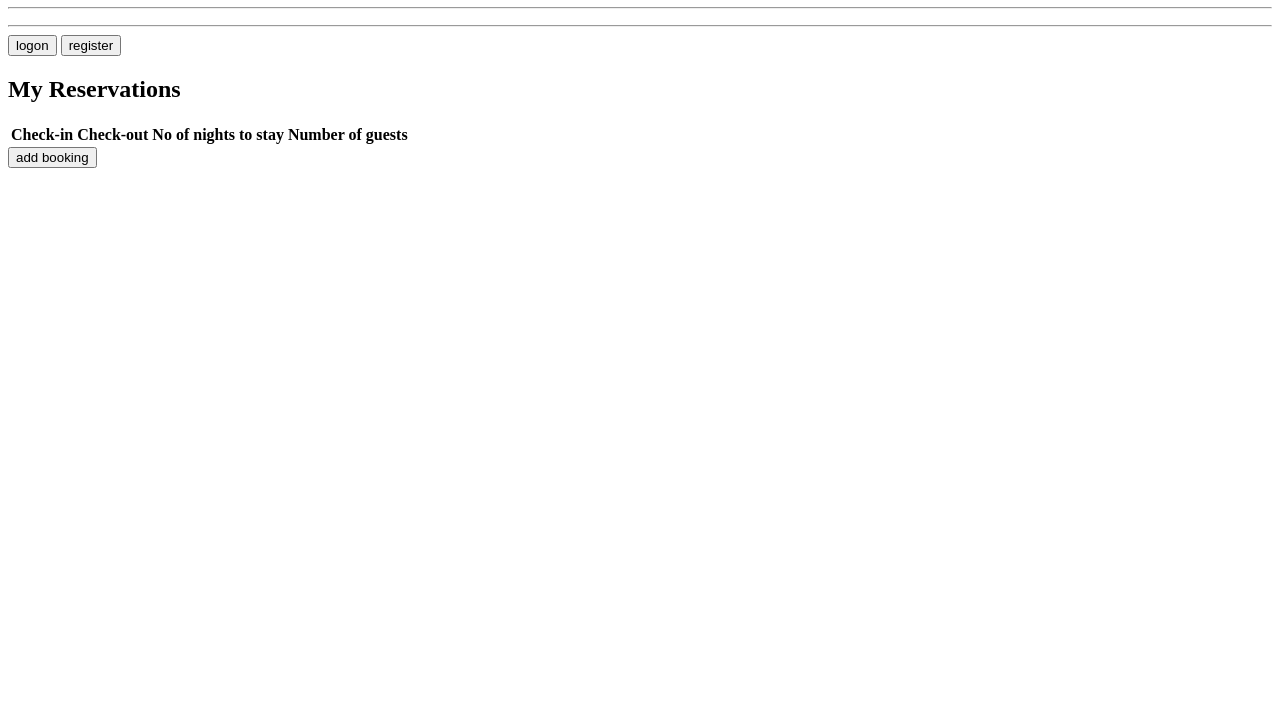
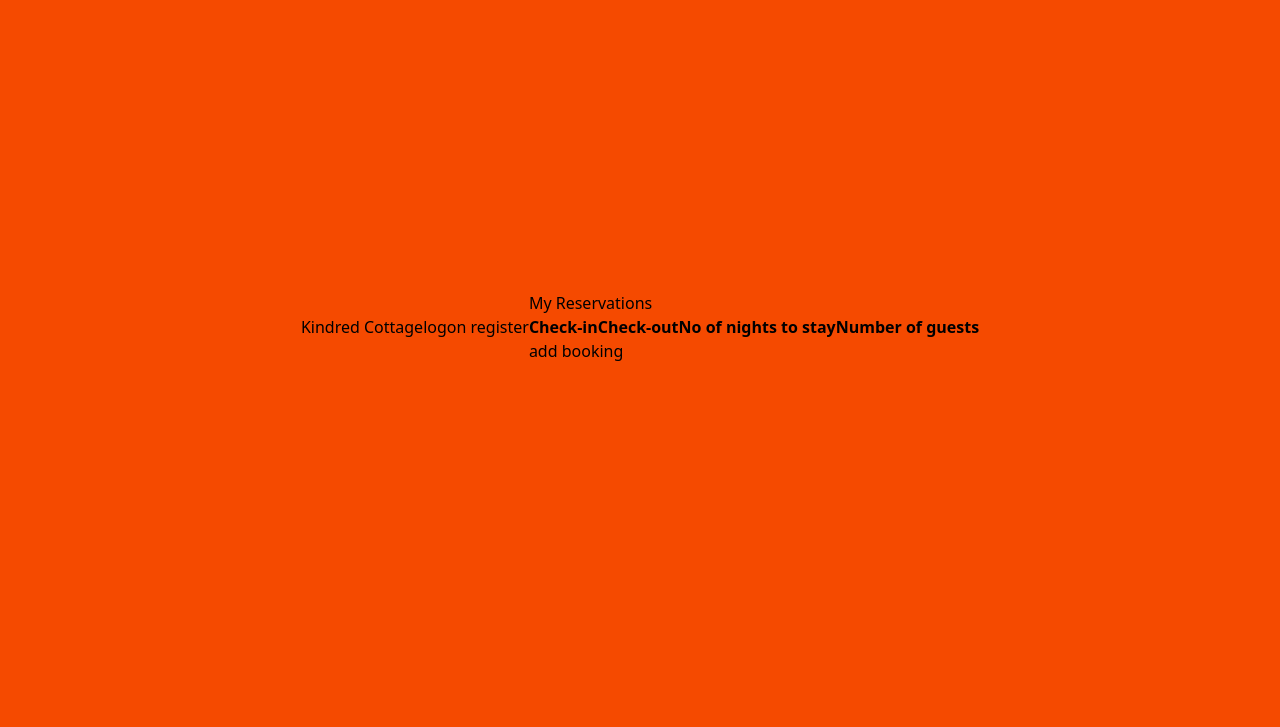
Before and after one commit to kebzaq/kindred-cottage-backend, a website with bundled scripts: page public/index.html in a window 1280 px wide. Shown: the part 73-800 px from the top of the page. Built offline with nearby package versions, Linux system fonts and the light colour scheme.

Commit message:
readme updated

```diff
--- a/public/index.html
+++ b/public/index.html
@@ -5,9 +5,10 @@
     <meta http-equiv="X-UA-Compatible" content="IE=edge" />
     <meta name="viewport" content="width=device-width, initial-scale=1.0" />
     <title>Todo List</title>
+    <script src="https://unpkg.com/@tailwindcss/browser@4"></script>
   </head>
 
-  <body>
+  <body class="flex justify-center items-center min-h-screen bg-orange-600">
     <h1>Kindred Cottage</h1>
     <hr />
     <p id="message"></p>
```
Also changed, not shown: README.md, 1 other file.
